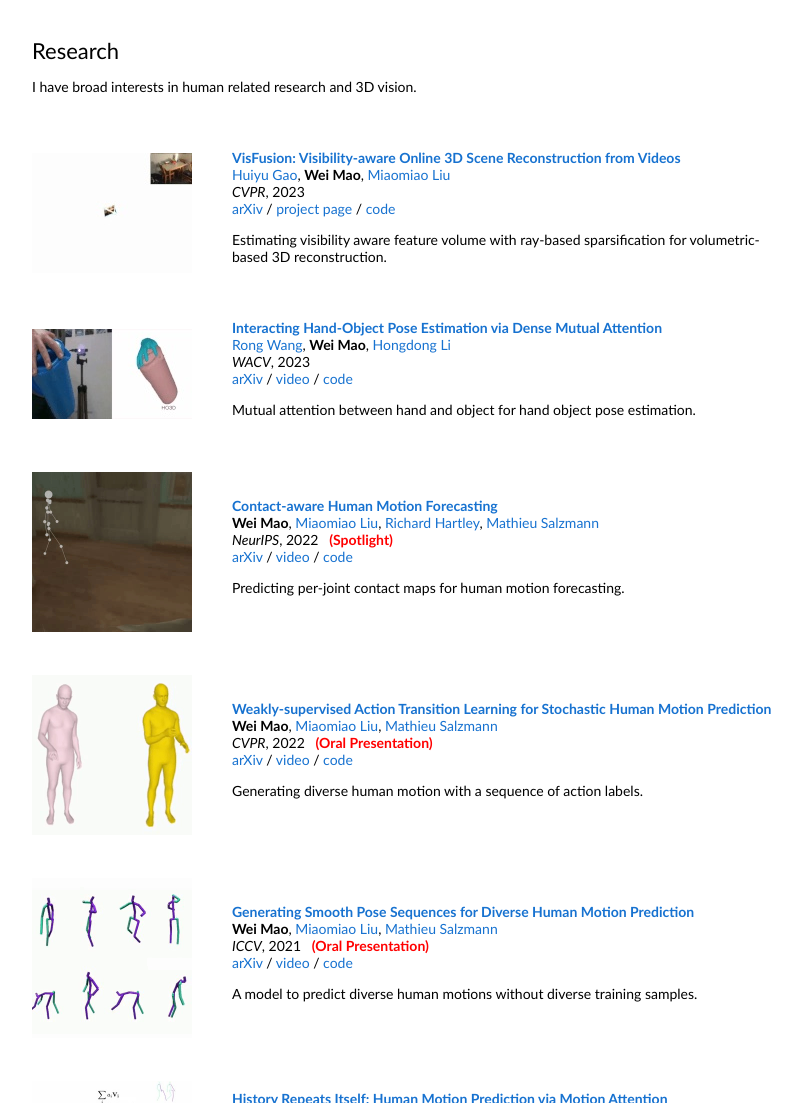
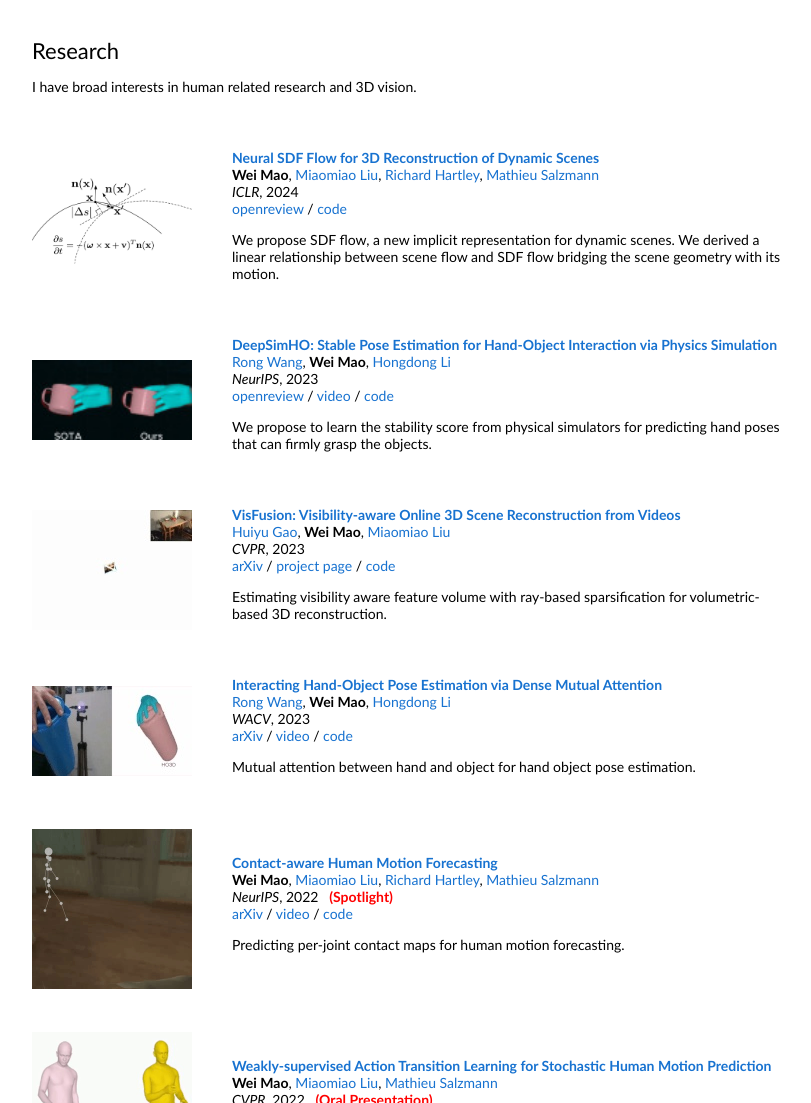
Before and after one commit to wei-mao-2019/home, a plain HTML site: page index.html in a window 1280 px wide. Shown: the part 622-1725 px from the top of the page, without its empty margins (228-1039 px from the left). Drawn offline with Linux system fonts and the light colour scheme.

Commit message:
update recent paper

```diff
--- a/index.html
+++ b/index.html
@@ -31,7 +31,7 @@
               </p>
             </td>
             <td style="padding:2.5%;width:40%;max-width:40%">
-              <a href="images/wei.jpg"><img style="width:100%;max-width:100%" alt="profile photo" src="images/wei-circle.jpg" class="hoverZoomLink"></a>
+              <a href="images/wei_2024.jpg"><img style="width:100%;max-width:100%" alt="profile photo" src="images/wei_2024_circle.png" class="hoverZoomLink"></a>
             </td>
           </tr>
         </tbody></table>
@@ -70,7 +70,84 @@
         </tbody></table>
         <table style="width:100%;border:0px;border-spacing:0px;border-collapse:separate;margin-right:auto;margin-left:auto;"><tbody>
 
-            <tr onmouseout="visfusion_stop()" onmouseover="visfusion_start()">
+          <tr onmouseout="sdfflow_stop()" onmouseover="sdfflow_start()">
+            <td style="padding:20px;width:25%;vertical-align:middle">
+              <div id='sdfflow_ani' class='hidden'><img src="images/iclr24_sdfflow.gif" width="160"></div>
+              <div id='sdfflow_img'>
+                <a href="images/iclr24_sdfflow.gif"><img src="images/iclr24_sdfflow.jpg" width="160"></a>
+              </div>
+              <script type="text/javascript">
+                function sdfflow_start() {
+                  document.getElementById('sdfflow_ani').style.display = 'inline';
+                  document.getElementById('sdfflow_img').style.display = 'none';
+                }
+
+                function sdfflow_stop() {
+                  document.getElementById('sdfflow_ani').style.display = 'none';
+                  document.getElementById('sdfflow_img').style.display = 'inline';
+                }
+                sdfflow_stop()
+              </script>
+            </td>
+            <td style="padding:20px;width:75%;vertical-align:middle">
+              <a href="https://openreview.net/forum?id=rzF0R6GOd4">
+                <papertitle>Neural SDF Flow for 3D Reconstruction of Dynamic Scenes
+              </a>
+              <br>
+              <strong>Wei Mao</strong>,
+              <a href="https://users.cecs.anu.edu.au/~mliu/">Miaomiao Liu</a>,
+              <a href="https://users.cecs.anu.edu.au/~hartley/">Richard Hartley</a>,
+              <a href="https://people.epfl.ch/mathieu.salzmann">Mathieu Salzmann</a>
+              <br>
+              <em>ICLR</em>, 2024 &nbsp;
+              <br>
+              <a href="https://openreview.net/forum?id=rzF0R6GOd4">openreview</a> /
+              <a href="https://github.com/wei-mao-2019/SDFFlow">code</a>
+              <p></p>
+              <p>We propose SDF flow, a new implicit representation for dynamic scenes. We derived a linear relationship between scene flow and SDF flow bridging the scene geometry with its motion.</p>
+            </td>
+          </tr>
+
+          <tr onmouseout="deepsim_stop()" onmouseover="deepsim_start()">
+            <td style="padding:20px;width:25%;vertical-align:middle">
+              <div id='deepsim_ani' class='hidden'><img src="images/neurips23_deepsim.gif" width="160"></div>
+              <div id='deepsim_img'>
+                <a href="images/neurips23_deepsim.gif"><img src="images/neurips23_deepsim.jpg" width="160"></a>
+              </div>
+              <script type="text/javascript">
+                function deepsim_start() {
+                  document.getElementById('deepsim_ani').style.display = 'inline';
+                  document.getElementById('deepsim_img').style.display = 'none';
+                }
+
+                function deepsim_stop() {
+                  document.getElementById('deepsim_ani').style.display = 'none';
+                  document.getElementById('deepsim_img').style.display = 'inline';
+                }
+                deepsim_stop()
+              </script>
+            </td>
+            <td style="padding:20px;width:75%;vertical-align:middle">
+              <a href="https://openreview.net/forum?id=SxVHyYavHy">
+                <papertitle>DeepSimHO: Stable Pose Estimation for Hand-Object Interaction via Physics Simulation
+              </a>
+              <br>
+              <a href="https://github.com/rongakowang">Rong Wang</a>,
+              <strong>Wei Mao</strong>,
+              <a href="https://users.cecs.anu.edu.au/~hongdong/">Hongdong Li</a>
+              <br>
+              <em>NeurIPS</em>, 2023 &nbsp;
+              <br>
+              <a href="https://openreview.net/forum?id=SxVHyYavHy">openreview</a> /
+              <a href="https://neurips.cc/virtual/2023/poster/71579">video</a> /
+              <a href="https://github.com/rongakowang/DeepSimHO">code</a>
+              <p></p>
+              <p>We propose to learn the stability score from physical simulators for predicting hand poses that can firmly grasp the objects.</p>
+            </td>
+          </tr>
+
+
+          <tr onmouseout="visfusion_stop()" onmouseover="visfusion_start()">
               <td style="padding:20px;width:25%;vertical-align:middle">
                 <div id='vis_ani' class='hidden'><img src="images/cvpr23_visfusion.gif" width="160"></div>
                 <div id='vis_img'>
```
Also changed, not shown: images/iclr24_sdfflow.jpg (added), images/neurips23_deepsim.jpg (added), images/wei_2024.jpg (added), images/wei_2024_circle.png (added), 4 other files.
